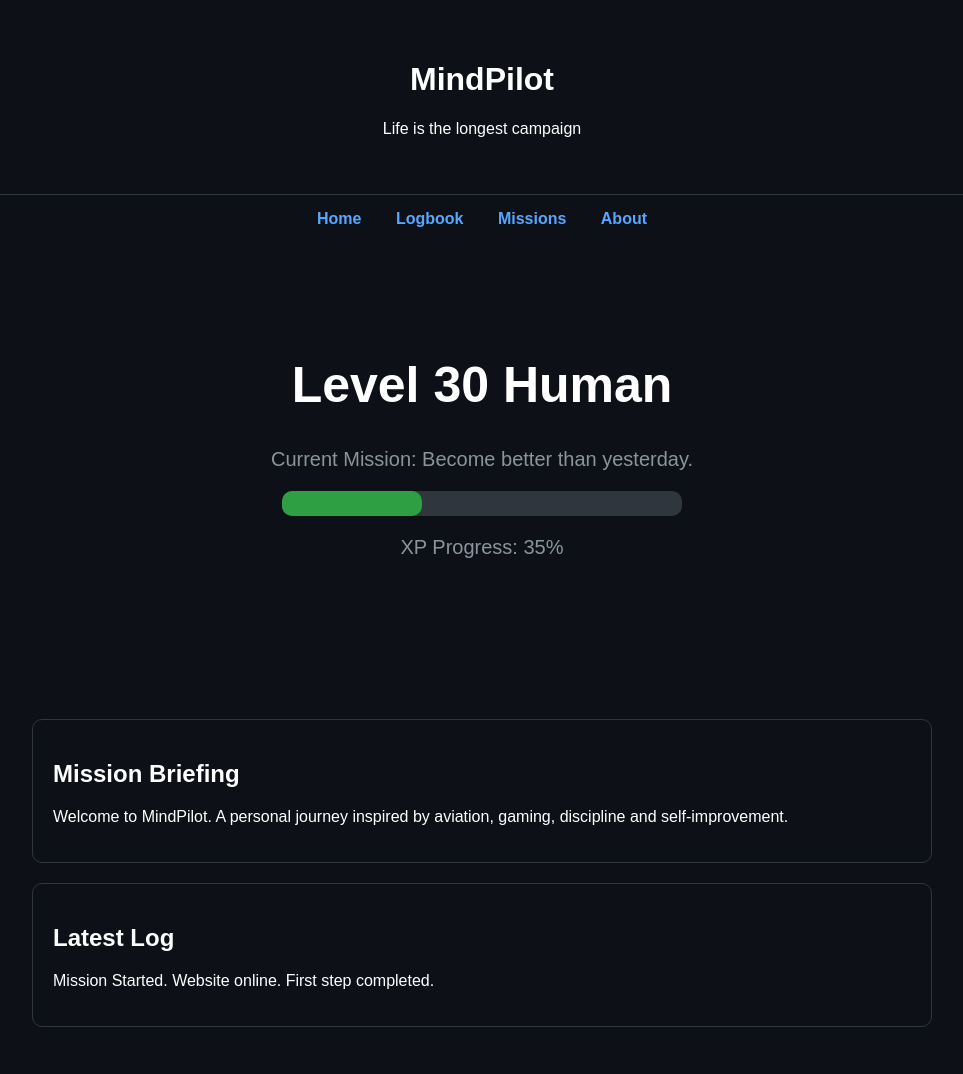
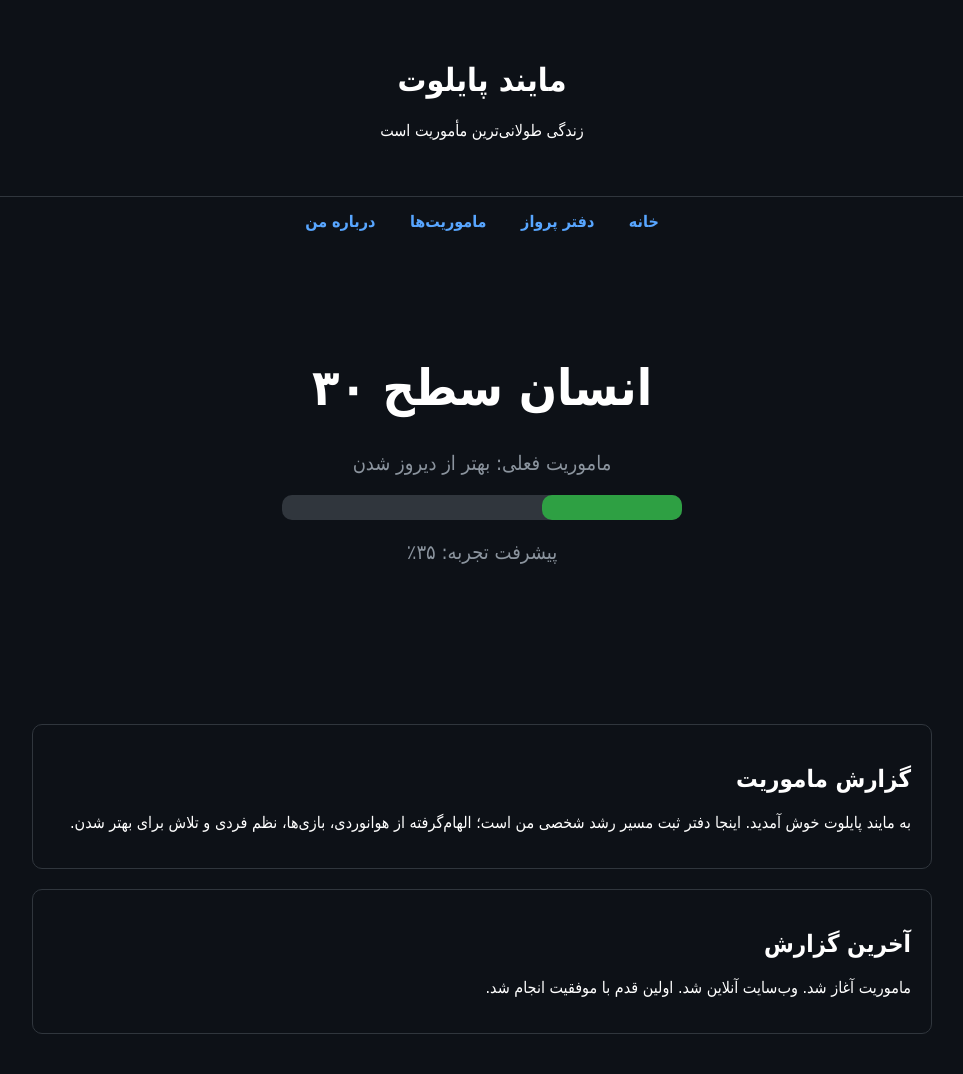
Before and after one commit to shadowalker94/Mind-Pilot, a plain HTML site: page index.html in a window 1280 px wide. Shown: the whole page, without its empty margins (158-1121 px from the left). Drawn offline with Linux system fonts and the light colour scheme.

Commit message:
Update index.html

```diff
--- a/index.html
+++ b/index.html
@@ -1,5 +1,5 @@
 <!DOCTYPE html>
-<html lang="en">
+<html lang="fa" dir="rtl">
 
 <head>
 <meta charset="UTF-8">
@@ -12,8 +12,10 @@
 body{
     background-color:#0d1117;
     color:white;
-    font-family:Arial,sans-serif;
+    font-family:Tahoma,Vazirmatn,Arial,sans-serif;
     margin:0;
+    direction:rtl;
+    text-align:right;
 }
 
 header{
@@ -81,51 +83,50 @@ section{
 <body>
 
 <header>
-<h1>MindPilot</h1>
-<p>Life is the longest campaign</p>
+<h1>مایند پایلوت</h1>
+<p>زندگی طولانی‌ترین مأموریت است</p>
 </header>
 
 <nav>
-<a href="#">Home</a>
-<a href="logbook.html">Logbook</a>
-<a href="#">Missions</a>
-<a href="#">About</a>
+<a href="index.html">خانه</a>
+<a href="logbook.html">دفتر پرواز</a>
+<a href="#">ماموریت‌ها</a>
+<a href="#">درباره من</a>
 </nav>
 
 <div class="hero">
 
-<h1>Level 30 Human</h1>
-
-<p>Current Mission: Become better than yesterday.</p>
+<h1>انسان سطح ۳۰</h1>
+<p>ماموریت فعلی: بهتر از دیروز شدن</p>
 
 <div class="xp-container">
 <div class="xp-bar"></div>
 </div>
 
-<p>XP Progress: 35%</p>
+<p>پیشرفت تجربه: ۳۵٪</p>
 
 </div>
 
 <section>
 
 <div class="card">
-<h2>Mission Briefing</h2>
+<h2>گزارش ماموریت</h2>
 
 <p>
-Welcome to MindPilot.
-A personal journey inspired by aviation, gaming,
-discipline and self-improvement.
+به مایند پایلوت خوش آمدید.
+اینجا دفتر ثبت مسیر رشد شخصی من است؛
+الهام‌گرفته از هوانوردی، بازی‌ها، نظم فردی و تلاش برای بهتر شدن.
 </p>
 
 </div>
 
 <div class="card">
-<h2>Latest Log</h2>
+<h2>آخرین گزارش</h2>
 
 <p>
-Mission Started.
-Website online.
-First step completed.
+ماموریت آغاز شد.
+وب‌سایت آنلاین شد.
+اولین قدم با موفقیت انجام شد.
 </p>
 
 </div>
```
